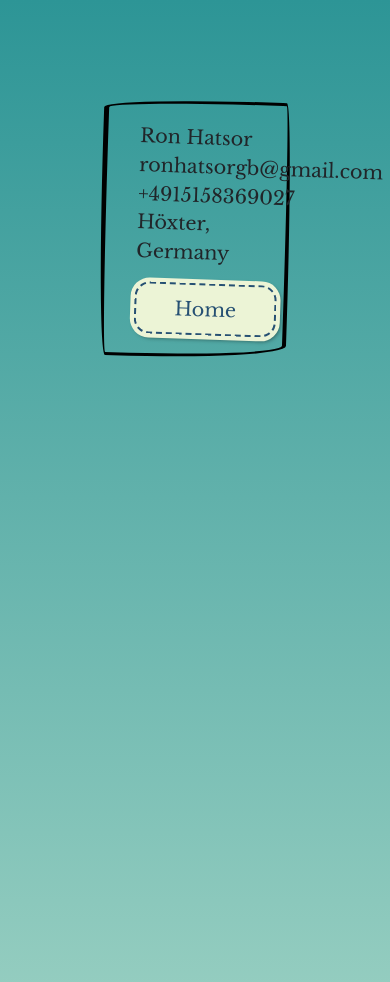
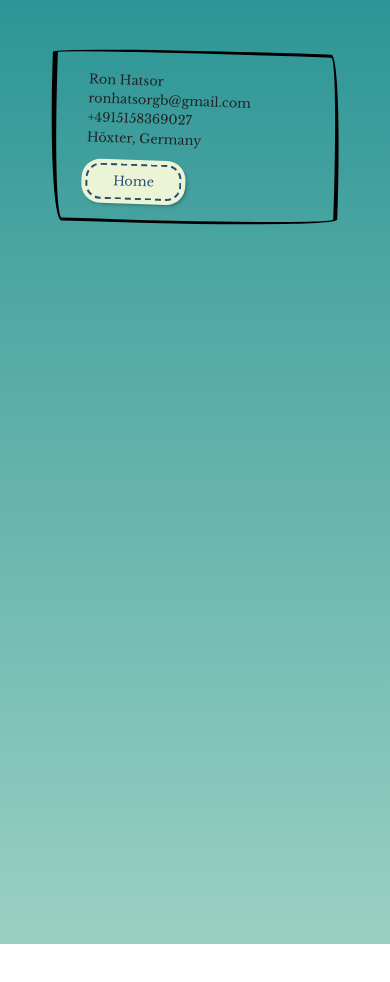
Before and after one commit to Ronhats/protfolio, a plain HTML site: page contact.html in a window 390 px wide. After the commit the page ends 944 px from the top, so only its background shows below. Drawn offline with nearby package versions, Linux system fonts and the light colour scheme.

Commit message:
Add files via upload

```diff
--- a/style.css
+++ b/style.css
@@ -340,3 +340,10 @@ nav a{
   color:#194d4e;
   font-weight: 200;
 }
+
+@media (max-width: 600px) {
+  .contact{
+    font-size: 0.8rem;
+    margin:50px
+  }
+}
```
